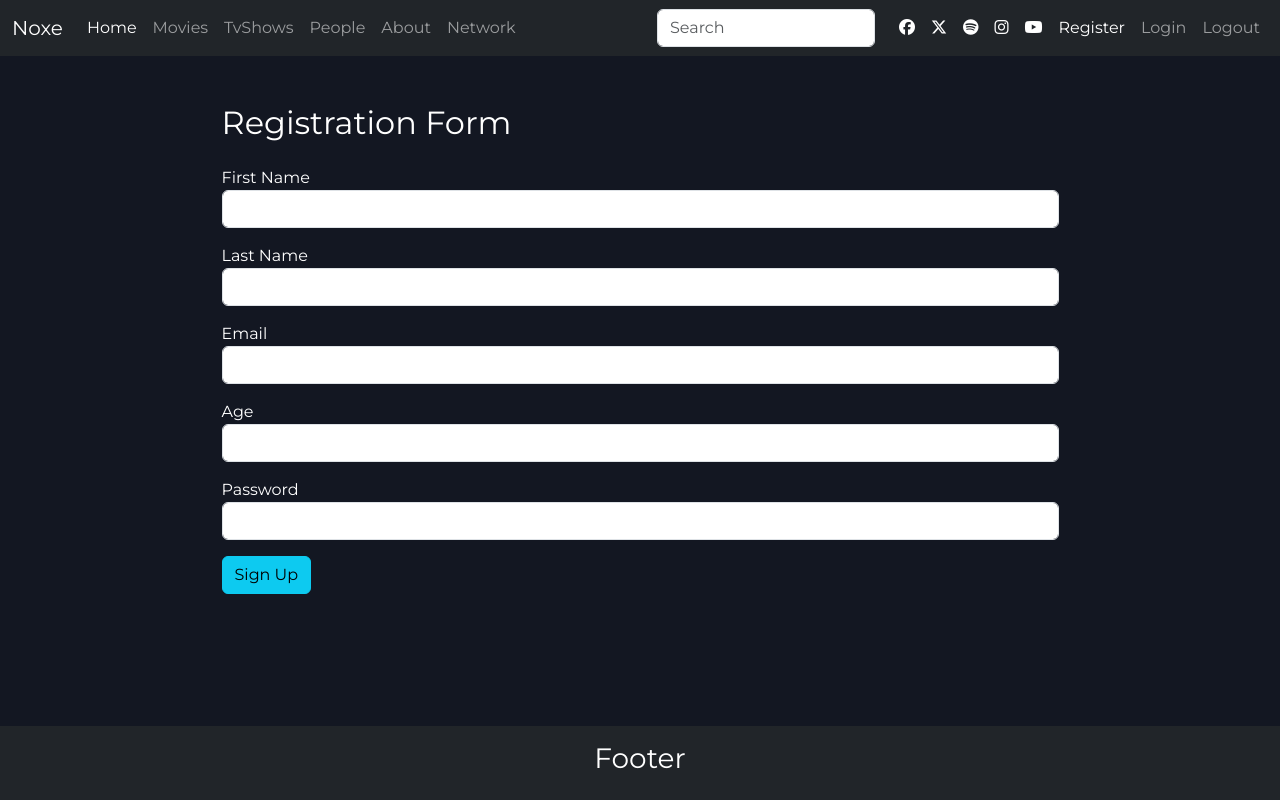
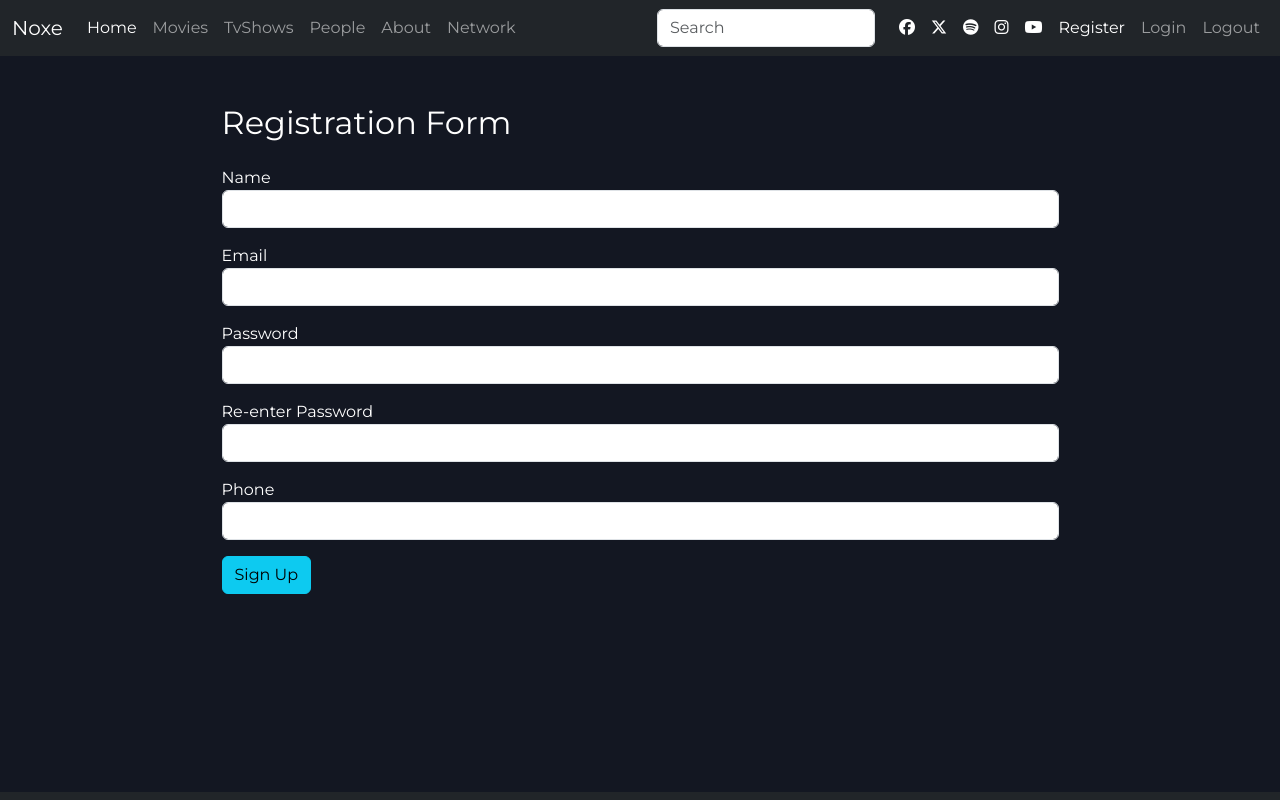
Before and after one commit to Irenaeus-XVI/noxe-trending-movies, a React (Create React App) app: page /register in a window 1280 px wide. Built offline with nearby package versions, Linux system fonts and the light colour scheme.

Commit message:
Finish Registration Logic,Validation,Integration With Api,Navigate To Login.

```diff
--- a/package.json
+++ b/package.json
@@ -10,6 +10,7 @@
     "axios": "^1.6.2",
     "bootstrap": "^5.3.2",
     "formik": "^2.4.5",
+    "joi": "^17.11.0",
     "jquery": "^3.7.1",
     "react": "^18.2.0",
     "react-dom": "^18.2.0",
--- a/src/Components/Footer/Footer.jsx
+++ b/src/Components/Footer/Footer.jsx
@@ -4,8 +4,8 @@ export default function Footer() {
   return (
     <>
       <footer>
-        <div className="bg-dark position-fixed bottom-0 start-0 end-0 text-center p-3 ">
-          <h3>Footer</h3>
+        <div className="bg-dark position-fixed bottom-0 start-0 end-0 text-center p-1 ">
+          {/* <h3>Footer</h3> */}
         </div>
       </footer>
 
--- a/src/Components/Register/Register.jsx
+++ b/src/Components/Register/Register.jsx
@@ -1,51 +1,170 @@
-import React from 'react'
+import React, { useEffect, useState } from 'react';
+import axios from 'axios';
+import Joi from 'joi';
+import {useNavigate} from 'react-router-dom'
+export default function Register() {
+    const initialUserData = {
+        name: '',
+        email: '',
+        password: '',
+        rePassword: '',
+        phone: '',
+    };
 
-export default function Register() {
-    return (
-        <>
-
-            <div className="container">
-                <div className='w-75 mx-auto'>
-                    <h2 className='mt-5 mb-4'>Registration Form</h2>
-                    <form action="" >
-                        <div className='form-group mb-3'>
-                            <label htmlFor="first_name">First Name</label>
-                            <input type="text" id='first_name' className='form-control' name='first_name' />
-                        </div>
+    const [user, setUser] = useState({ ...initialUserData });
+    const [validationError, setValidationError] = useState([]);
+    const [apiError, setApiError] = useState(null)
+    const [isLoading, setIsLoading] = useState(false)
+    let navigate = useNavigate()
 
 
+    function handleChange(e) {
+        let currentUser = { ...user };
+        currentUser[e.target.name] = e.target.value;
+        setUser(currentUser);
 
+        // Clear validation errors for the current input field
+        setValidationError(validationError.filter((ele) => ele.context.label !== e.target.name));
+    }
 
+    async function handleSubmit(e) {
+        e.preventDefault();
+        try {
+            if (validateUser()) {
+                setIsLoading(true)
+                const response = await axios.post('https://ecommerce.routemisr.com/api/v1/auth/signup', user);
+                console.log(response.data);
+                if (response.data.message === 'success') {
+                    setApiError(null)
+                    setIsLoading(false)
 
-                        <div className='form-group mb-3'>
-                            <label htmlFor="last_name">Last Name</label>
-                            <input type="text" id='last_name' className='form-control' name='last_name' />
-                        </div>
+                    //TODO - Navigate To Login
+                    navigate('/login')
+                }
+            }
+        } catch (error) {
+            setApiError(error.response.data.message)
+            setIsLoading(false)
+            // console.error('Error response:', error.response ? error.response.data : 'No response');
+            // console.error('Error:', error);
+        }
+    }
 
+    function validateUser() {
+        let schema = Joi.object({
+            name: Joi.string().min(3).max(10),
+            email: Joi.string().email({ minDomainSegments: 2, tlds: { allow: false } }),
+            password: Joi.string().pattern(new RegExp('^[a-zA-Z0-9]{3,30}$')),
+            rePassword: Joi.ref('password'),
+            phone: Joi.string().regex(/^01[0-2]\d{8}$/).message('Please enter a valid Egypt phone number')
+        }).required();
 
+        let validation = schema.validate(user, { abortEarly: false });
+        if (validation.error) {
+            setValidationError(validation.error.details);
+            return false;
+        }
+        return true;
+    }
 
+    useEffect(() => {
+        console.log(validationError);
+    }, [validationError]);
 
-                        <div className='form-group mb-3'>
-                            <label htmlFor="email">Email</label>
-                            <input type="text" id='email' className='form-control' name='email' />
-                        </div>
+    useEffect(() => {
+        console.log(apiError);
+    }, [apiError]);
+    return (
+        <div className="container">
+            <div className="w-75 mx-auto">
+                <h2 className="mt-5 mb-4">Registration Form</h2>
+                {apiError && <div className='alert alert-danger'>{apiError}</div>}
+                <form onSubmit={handleSubmit}>
+                    <div className="form-group mb-3">
+                        <label htmlFor="name">Name</label>
+                        <input
+                            type="text"
+                            id="name"
+                            className="form-control"
+                            name="name"
+                            onChange={handleChange}
+                        />
+                        {validationError.filter((ele) => ele.context.label === 'name').length > 0 && (
+                            <div className='alert alert-danger'>
+                                {validationError.filter((ele) => ele.context.label === 'name')[0]?.message}
+                            </div>
+                        )}
+                    </div>
 
-                        <div className='form-group mb-3'>
-                            <label htmlFor="age">Age</label>
-                            <input type="number" id='age' className='form-control' name='age' />
-                        </div>
+                    <div className="form-group mb-3">
+                        <label htmlFor="email">Email</label>
+                        <input
+                            type="text"
+                            id="email"
+                            className="form-control"
+                            name="email"
+                            onChange={handleChange}
+                        />
+                        {validationError.filter((ele) => ele.context.label === 'email').length > 0 && (
+                            <div className='alert alert-danger'>
+                                {validationError.filter((ele) => ele.context.label === 'email')[0]?.message}
+                            </div>
+                        )}
+                    </div>
 
+                    <div className="form-group mb-3">
+                        <label htmlFor="password">Password</label>
+                        <input
+                            type="password"
+                            id="password"
+                            className="form-control"
+                            name="password"
+                            onChange={handleChange}
+                        />
+                        {validationError.filter((ele) => ele.context.label === 'password').length > 0 && (
+                            <div className='alert alert-danger'>
+                                {validationError.filter((ele) => ele.context.label === 'password')[0]?.message}
+                            </div>
+                        )}
+                    </div>
 
+                    <div className="form-group mb-3">
+                        <label htmlFor="rePassword">Re-enter Password</label>
+                        <input
+                            type="password"
+                            id="rePassword"
+                            className="form-control"
+                            name="rePassword"
+                            onChange={handleChange}
+                        />
+                        {validationError.filter((ele) => ele.context.label === 'rePassword').length > 0 && (
+                            <div className='alert alert-danger'>
+                                {validationError.filter((ele) => ele.context.label === 'rePassword')[0]?.message}
+                            </div>
+                        )}
+                    </div>
 
-                        <div className='form-group mb-3'>
-                            <label htmlFor="password">Password</label>
-                            <input type="password" id='first_name' className='form-control' name='password' />
-                        </div>
+                    <div className="form-group mb-3">
+                        <label htmlFor="phone">Phone</label>
+                        <input
+                            type="text"
+                            id="phone"
+                            className="form-control"
+                            name="phone"
+                            onChange={handleChange}
+                        />
+                        {validationError.filter((ele) => ele.context.label === 'phone').length > 0 && (
+                            <div className='alert alert-danger'>
+                                {validationError.filter((ele) => ele.context.label === 'phone')[0]?.message}
+                            </div>
+                        )}
+                    </div>
 
-                        <button className='btn btn-info'> Sign Up</button>
-                    </form>
-                </div>
+                    <button type="submit" className="btn btn-info">
+                        {isLoading ? <i className='fa fa-spinner fa-spin'></i> : 'Sign Up'}
+                    </button>
+                </form>
             </div>
-        </>
-    )
+        </div>
+    );
 }
```
Also changed, not shown: 1 other file (tests, documents, lock files or other folders).
